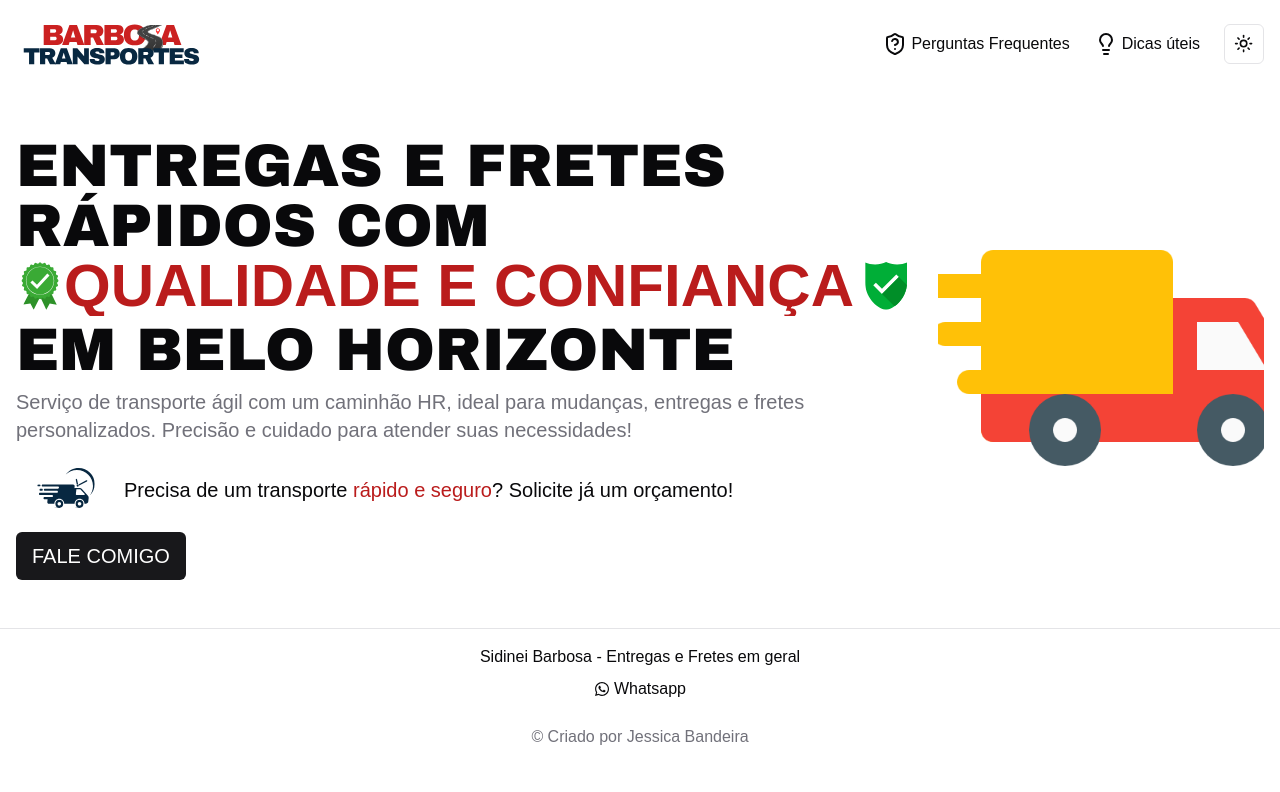
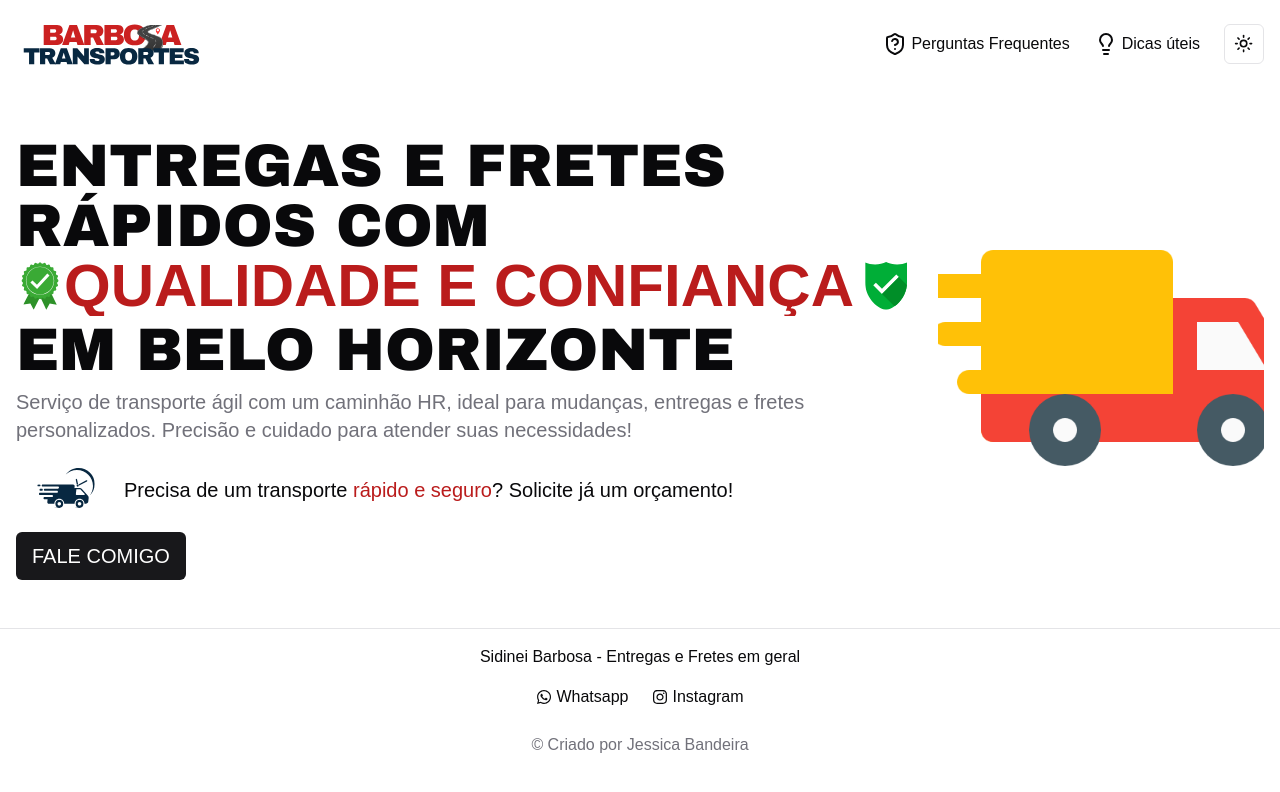
Before and after one commit to jessicasantosb/freelance-barbosa-transportes, a Next.js app: page / in a window 1280 px wide. Shown: the top 792 px of the page. Built offline with nearby package versions, Linux system fonts and the light colour scheme; a web font is replaced by a local one.

Commit message:
feat: add instagram link

```diff
--- a/src/app/page.tsx
+++ b/src/app/page.tsx
@@ -14,7 +14,7 @@ export default async function Home() {
     ease: "easeOut",
   };
   return (
-    <main className="container sm:my-8 p-4 flex items-center gap-6">
+    <main className="container my-4 sm:my-8 p-4 flex items-center gap-6">
       <motion.div
         initial="hidden"
         animate="visible"
--- a/src/components/footer.tsx
+++ b/src/components/footer.tsx
@@ -1,5 +1,5 @@
 import Link from "next/link";
-import { FaWhatsapp } from "react-icons/fa";
+import { FaInstagram, FaWhatsapp } from "react-icons/fa";
 import { Separator } from "./ui/separator";
 
 export function Footer() {
@@ -8,8 +8,9 @@ export function Footer() {
       <Separator />
 
       <footer className="py-4 px-2 flex flex-col items-center justify-center">
-        <div className="flex flex-col items-center justify-center">
+        <div className="flex flex-col items-center justify-center gap-2">
           <p>Sidinei Barbosa - Entregas e Fretes em geral</p>
+          <div className="flex gap-2 select-none">
             <Link
               href={`https://wa.me/${process.env.NEXT_PUBLIC_WHATSAPP_NUMBER}`}
               target="_blank"
@@ -18,6 +19,15 @@ export function Footer() {
               <FaWhatsapp />
               Whatsapp
             </Link>
+            <Link
+              href={`https://www.instagram.com/${process.env.NEXT_PUBLIC_INSTAGRAM_USERNAME}`}
+              target="_blank"
+              className="p-2 rounded-sm flex items-center gap-1 hover:underline underline-offset-2 hover:bg-gradient-to-r from-[#5b51d8]/60 via-[#c13584]/60 to-[#f77737]/60"
+            >
+              <FaInstagram />
+              Instagram
+            </Link>
+          </div>
         </div>
         <p className="pt-4 text-muted-foreground">
           &copy; Criado por{" "}
```
Lines whose indentation alone changed are shown as unchanged.
